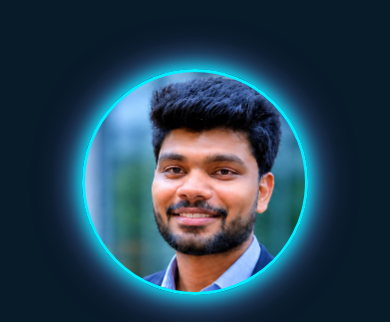
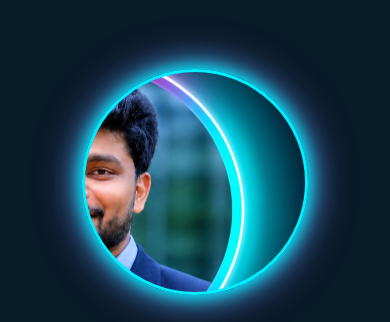
Before and after one commit to chinnisrinu7979/my-portfolio, a website: page index.html in a window 390 px wide. Shown: the part 66-388 px from the top of the page. Drawn offline with nearby package versions, Linux system fonts and the light colour scheme.

Commit message:
Update stylesheet.css

```diff
--- a/stylesheet.css
+++ b/stylesheet.css
@@ -879,7 +879,7 @@ html {
     background-size: 380% auto;
 
     /* Adjust face and hair position */
-    background-position: 80% 40%;
+    background-position: 100% 40%;
 
     border-radius: 50%;
     border: 3px solid #0ef;
```
